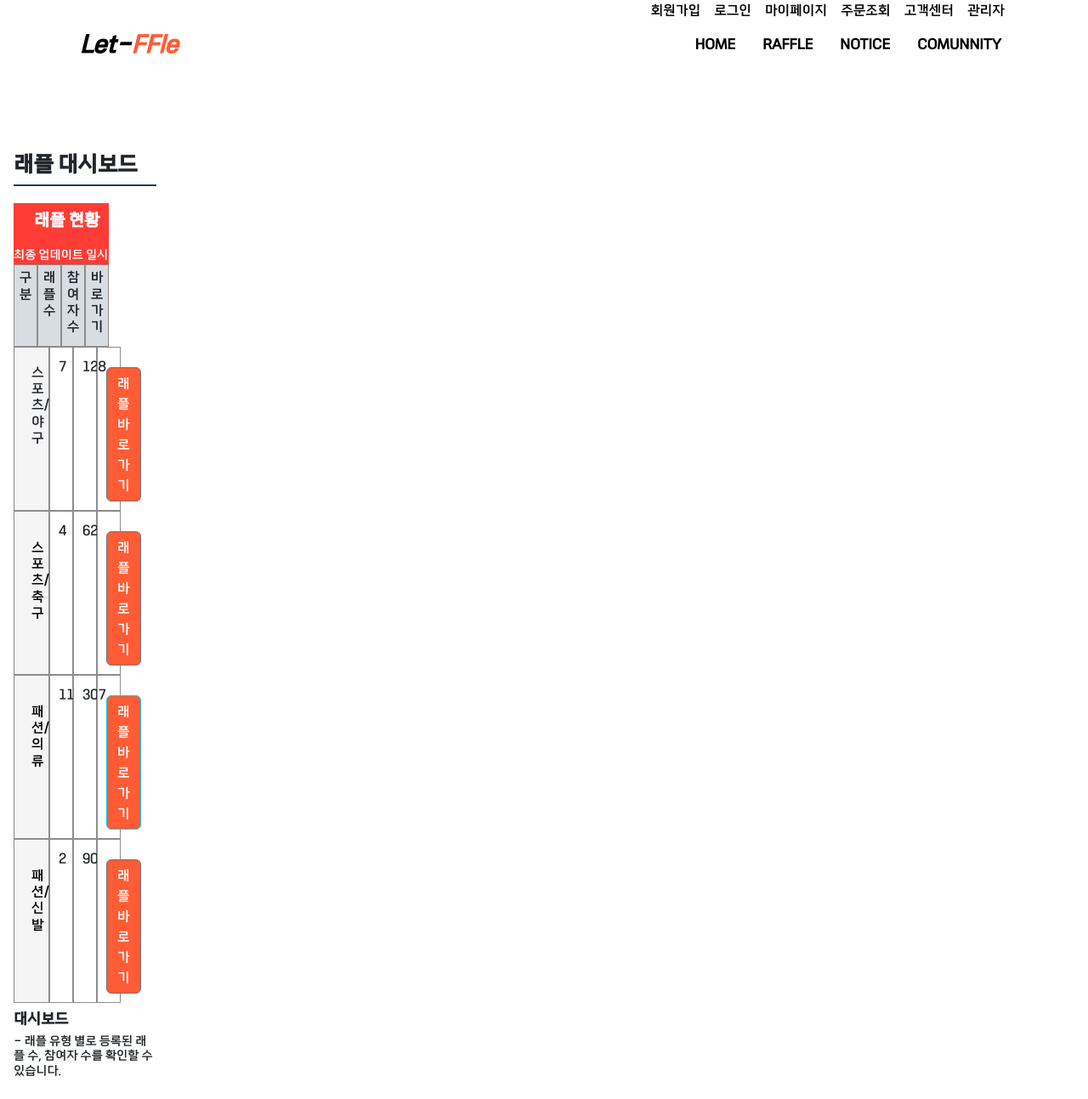
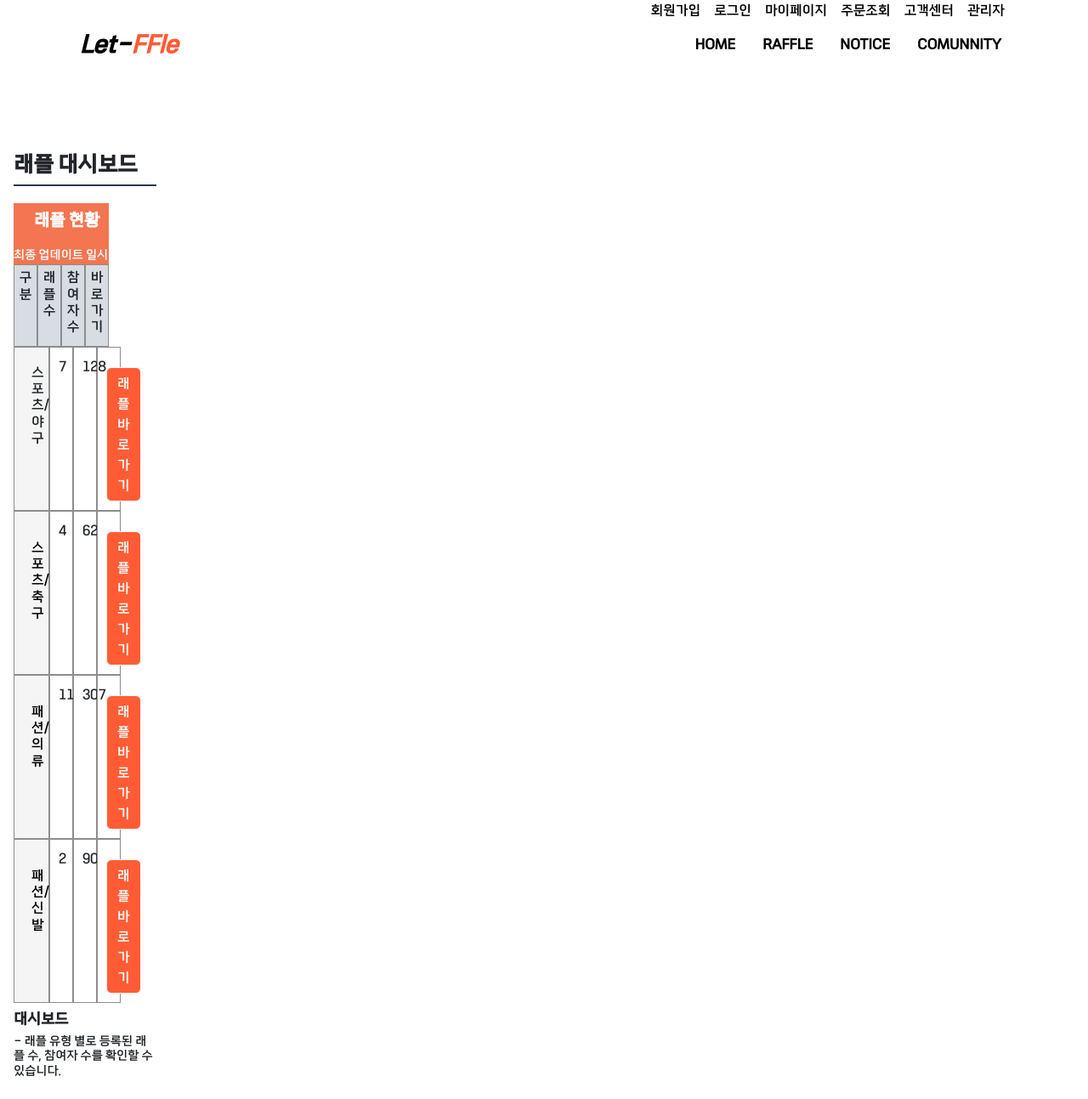
Before and after one commit to byeonnns/let-ffle-front, a Vue app: page /Admin/Dashboard in a window 1280 px wide. Shown: the whole page at 85% size. Built offline with nearby package versions, Linux system fonts and the light colour scheme.

Commit message:
Refactor: Board 페이징 버튼 수정 , Admin-DashBoard 버튼및 색상 변경

```diff
--- a/src/views/Admin/Dashboard/index.vue
+++ b/src/views/Admin/Dashboard/index.vue
@@ -11,7 +11,7 @@
 
                 <div class="section_block">
                     <div class="sub w-100">
-                        <div class="col-sm-8" style="background-color: #FF3C35;">
+                        <div class="col-sm-8" style="background-color: #F37551;">
                             <div class="sub1 ms-4 mt-2">
                                 <h5 class="subheading">래플 현황</h5>
                             </div>
@@ -49,7 +49,7 @@
                             <span>128</span>
                         </div>
                         <div class="col-sm-2 info">
-                            <button type="button" class="btn btn-outline-secondary" onclick="location.href='#'">
+                            <button type="button" class="btn btn-outline-light" onclick="location.href='#'">
                                 래플 바로가기
                             </button>
                         </div>
@@ -66,7 +66,7 @@
                             <span>62</span>
                         </div>
                         <div class="col-sm-2 info">
-                            <button type="button" class="btn btn-outline-secondary" onclick="location.href='#'">
+                            <button type="button" class="btn btn-outline-light" onclick="location.href='#'">
                                 래플 바로가기
                             </button>
                         </div>
@@ -83,7 +83,7 @@
                             <span>307</span>
                         </div>
                         <div class="col-sm-2 info">
-                            <button type="button" class="btn btn-info" onclick="location.href='#'">
+                            <button type="button" class="btn btn-outline-light" onclick="location.href='#'">
                                 래플 바로가기
                             </button>
                         </div>
@@ -100,7 +100,7 @@
                             <span>90</span>
                         </div>
                         <div class="col-sm-2 info">
-                            <button type="button" class="btn btn-outline-secondary" onclick="location.href='#'">
+                            <button type="button" class="btn btn-outline-light" onclick="location.href='#'">
                                 래플 바로가기
                             </button>
                         </div>
--- a/src/views/Board/Write.vue
+++ b/src/views/Board/Write.vue
@@ -6,38 +6,39 @@
 
   <div class="container" style="width: 100%; height:500px; ">
 
-      <div class="card" style="width: 100%; height:500px;">
-        <div class="card-header">게시판</div>
-        <div class="card-body">
+    <div style="width: 100%; height:500px;">
       <form>
         <div class="form-group row">
           <label for="btitle" class="col-sm-2 col-form-label">제목</label>
           <div class="col-sm-10">
-                <input id="btitle" type="text" class="form-control"/>
+            <input id="btitle" type="text" class="form-control" />
           </div>
         </div>
+
         <div class="form-group row mt-3">
           <label for="bcontent" class="col-sm-2 col-form-label">내용</label>
           <div class="col-sm-10">
             <textarea id="bcontent" type="text" class="form-control" style="height:250px;"></textarea>
           </div>
         </div>
+
         <div class="form-group row mt-3">
           <label for="battach" class="col-sm-2 col-form-label">첨부파일</label>
           <div class="col-sm-10">
             <input id="battach" type="file" class="form-control-file" ref="battach" />
           </div>
         </div>
+
         <div class="form-group row">
-            <div class="col-sm-12 d-flex justify-content-end" >
-              <input type="submit" class="btn btn-outline-light btn-sm me-2"  value="추가" />
+          <div class="col-sm-12 d-flex justify-content-end">
+            <input type="submit" class="btn btn-outline-light btn-sm me-2" value="추가" />
             <RouterLink to="/Board/BoardList">
               <input type="button" class="btn btn-outline-light btn-sm" value="취소" />
             </RouterLink>
           </div>
         </div>
+
       </form>
-      </div>
     </div>
   </div>
 
--- a/src/views/Notice/index.vue
+++ b/src/views/Notice/index.vue
@@ -106,11 +106,11 @@
 
                             <tr>
                                 <td colspan="5" class="text-end">
-                                    <button class="btn btn-outline-light btn-sm me-1"><i class="bi bi-chevron-double-left"></i></button>
-                                    <button class="btn btn-outline-light btn-sm me-1"><i class="bi bi-chevron-left"></i></button>
+                                    <button class="btn btn-outline-light btn-sm me-1">처음</button>
+                                    <button class="btn btn-outline-light btn-sm me-1">이전</button>
                                     <button class="btn btn-outline-light btn-sm me-1">1,2,3,4,5 </button>
-                                    <button class="btn btn-outline-light btn-sm me-1"> <i class="bi bi-chevron-right"></i></button>
-                                    <button class="btn btn-outline-light btn-sm"><i class="bi bi-chevron-double-right"></i></button>
+                                    <button class="btn btn-outline-light btn-sm me-1"> 다음</button>
+                                    <button class="btn btn-outline-light btn-sm">맨끝</button>
                                 </td>
 
 
```
Lines whose indentation alone changed are shown as unchanged.
